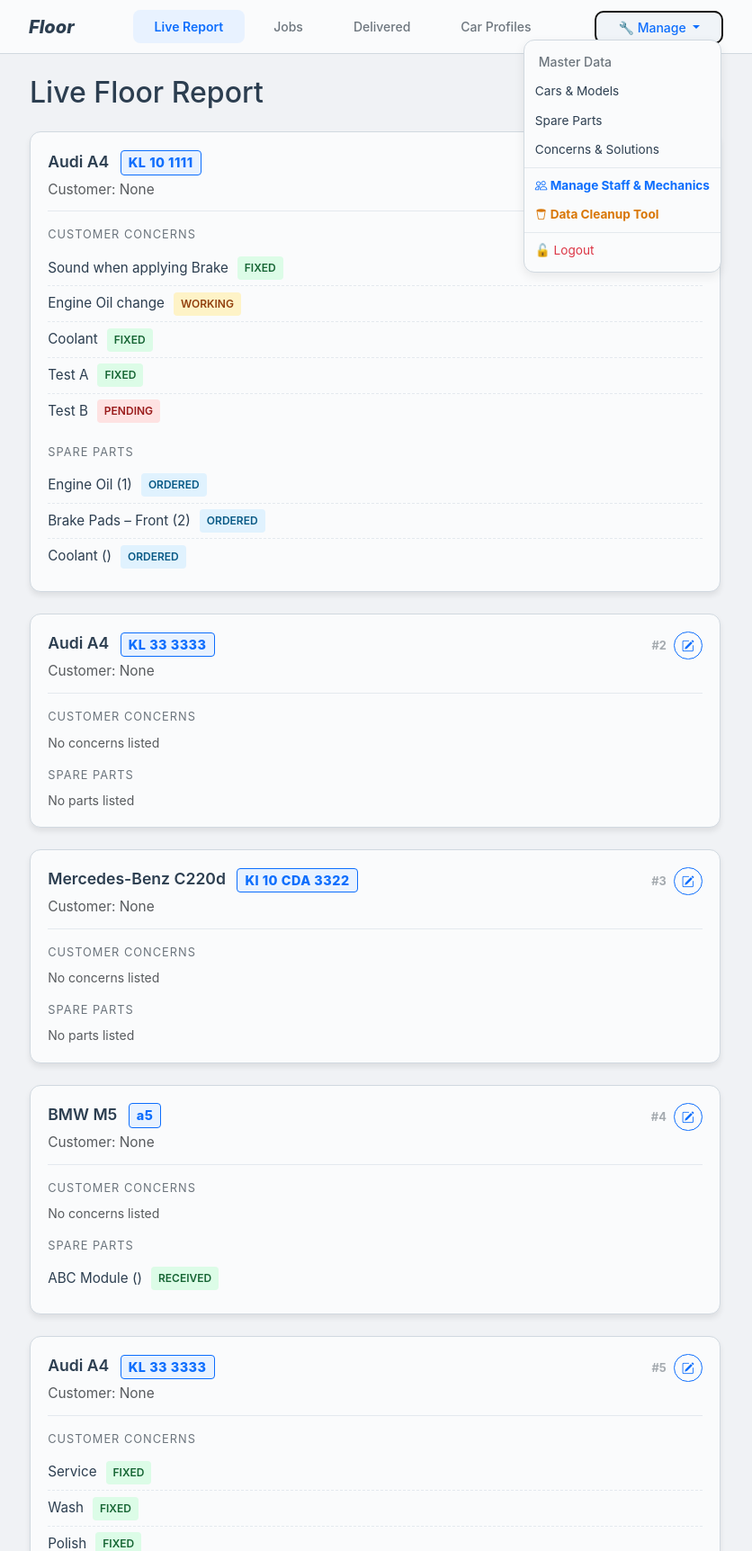
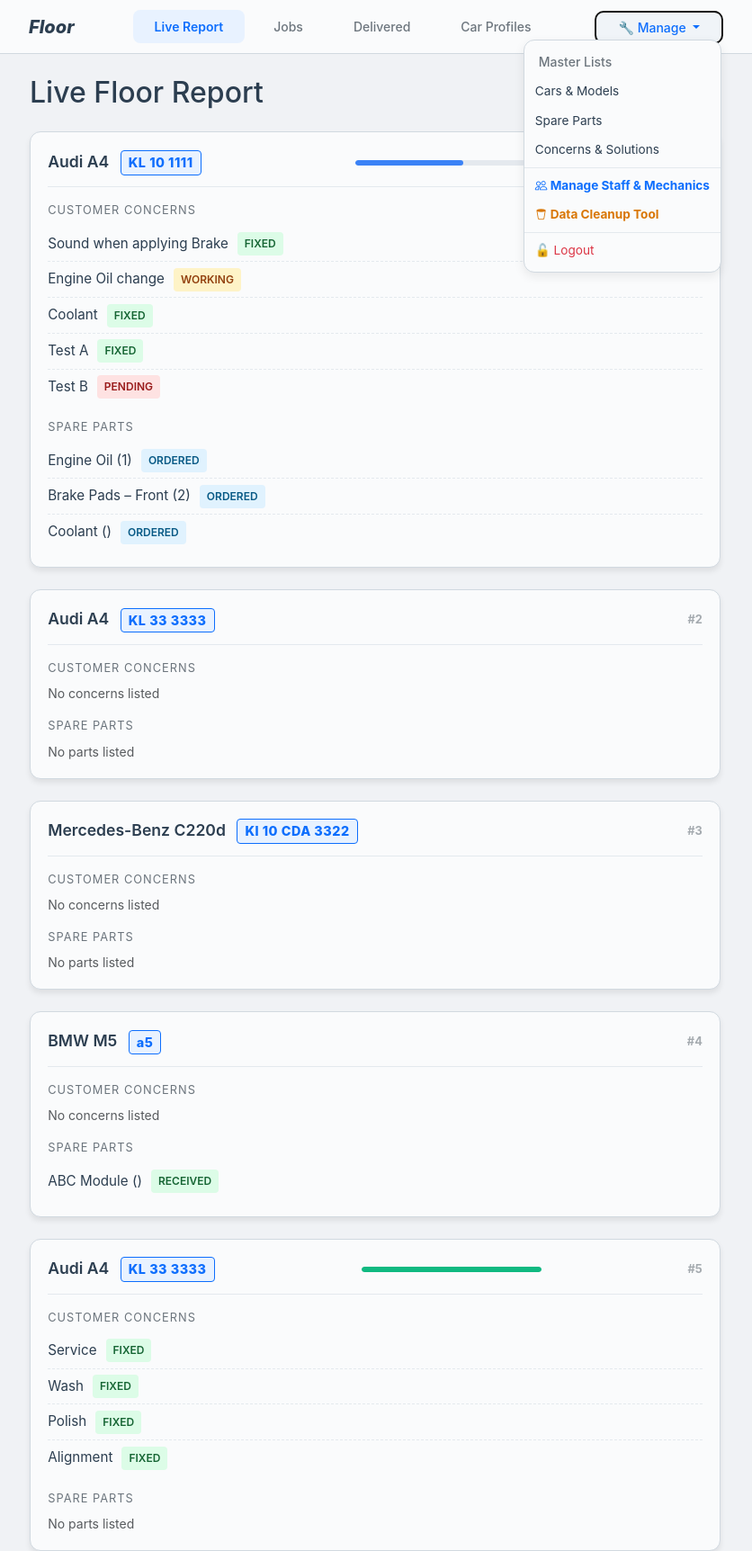
Before and after one commit to Irshaduu/formula-d-workshop, a Django app: page /jobcards/live-report/ in a window 1280 px wide, after a click on "🔧 Manage". Shown: the top 1724 px of the page at 90% size, without its empty margins (223-1059 px from the left). Run offline with Django 5.2, Linux system fonts and the light colour scheme; a user stored in the database is signed in; data comes from the database, SQL or seed files in the repository; both versions use the stored data as it was after the commit.

Commit message:
29th commit: Finalized Live Floor Report UI and Renamed Study/Master Data to Master Lists

```diff
--- a/workshop/templates/workshop/base.html
+++ b/workshop/templates/workshop/base.html
@@ -280,16 +280,16 @@
                 {% endif %}
             </div>
 
-            <!-- Right: Manage/Study Dropdown -->
+            <!-- Right: Manage/Master Lists Dropdown -->
             {% if request.user|has_group:"Owner" or request.user.is_superuser %}
             <div class="dropdown">
-                <a class="nav-link-custom dropdown-toggle {% if 'study' in request.path or 'brand' in request.path or 'spare' in request.path or 'concern' in request.path %}active{% endif %}"
+                <a class="nav-link-custom dropdown-toggle {% if 'master-lists' in request.path or 'brand' in request.path or 'spare' in request.path or 'concern' in request.path %}active{% endif %}"
                     href="#" role="button" data-bs-toggle="dropdown" aria-expanded="false">
                     🔧 Manage
                 </a>
                 <ul class="dropdown-menu dropdown-menu-end dropdown-menu-custom">
                     <li>
-                        <h6 class="dropdown-header">Master Data</h6>
+                        <h6 class="dropdown-header">Master Lists</h6>
                     </li>
                     <li><a class="dropdown-item" href="{% url 'brand_list' %}">Cars & Models</a></li>
                     <li><a class="dropdown-item" href="{% url 'spare_list' %}">Spare Parts</a></li>
@@ -383,7 +383,7 @@
 
                 {% if request.user|has_group:"Owner" or request.user.is_superuser %}
                 <li>
-                    <h6 class="dropdown-header">Master Data</h6>
+                    <h6 class="dropdown-header">Master Lists</h6>
                 </li>
                 <li><a class="dropdown-item" href="{% url 'brand_list' %}">Cars & Models</a></li>
                 <li><a class="dropdown-item" href="{% url 'spare_list' %}">Spare Parts</a></li>
--- a/workshop/templates/workshop/jobcard/live_report.html
+++ b/workshop/templates/workshop/jobcard/live_report.html
@@ -12,6 +12,13 @@
         margin-bottom: 1.5rem;
         box-shadow: 0 4px 6px var(--color-shadow);
         position: relative;
+        transition: transform 0.2s ease, box-shadow 0.2s ease;
+        cursor: pointer;
+    }
+    .live-card:hover {
+        transform: translateY(-4px);
+        box-shadow: 0 8px 15px var(--color-shadow);
+        border-color: var(--color-primary);
     }
     .card-number {
         font-size: 0.8rem;
@@ -78,6 +85,47 @@
     .item-text {
         font-size: 0.95rem;
     }
+
+    /* Progress Bar Line */
+    .progress-container {
+        flex-grow: 1;
+        margin: 0 20px;
+        align-self: center;
+        max-width: 200px; /* Limit width in middle for desktop */
+    }
+
+    @media (max-width: 768px) {
+        .car-header {
+            flex-wrap: wrap; /* Allow wrapping for mobile to handle long names */
+        }
+        .progress-container {
+            order: 3; /* Push bar to second row in header */
+            width: 100%; /* Take full width on mobile */
+            max-width: none;
+            margin: 12px 0 0 0;
+            display: block !important; /* Ensure visibility */
+        }
+        .car-info { order: 1; min-width: 0; } /* min-width allows shrinking if needed */
+        .header-actions { order: 2; }
+    }
+
+    .progress-bar-bg {
+        height: 6px; /* Slightly thicker for better visibility */
+        background: var(--color-border-light);
+        border-radius: 10px;
+        overflow: hidden;
+        width: 100%;
+    }
+    .progress-bar-fill {
+        height: 100%;
+        transition: width 0.6s ease;
+        border-radius: 10px;
+    }
+
+    /* Dynamic Colors */
+    .progress-blue { background: #3b82f6; }
+    .progress-orange { background: #f59e0b; }
+    .progress-green { background: #10b981; }
 </style>
 {% endblock %}
 
@@ -90,22 +138,35 @@
 {% if active_jobs %}
     <div class="live-list">
         {% for job in active_jobs %}
+        <a href="{% url 'jobcard_edit' job.pk %}" class="text-decoration-none text-reset">
             <div class="live-card">
                 <div class="car-header">
                     <div class="car-info">
                         <span class="me-2">{{ job.brand_name }} {{ job.model_name }}</span>
                         <span class="reg-tag">{{ job.registration_number }}</span>
-                    <div class="text-muted mt-1 small" style="font-weight: 400;">Customer: {{ job.customer_name }}</div>
                     </div>
-                <!-- RIGHT SIDE: Number + Edit -->
-                <div class="d-flex align-items-center gap-2">
-                    <span class="card-number m-0">#{{ forloop.counter }}</span>
-                    <a href="{% url 'jobcard_edit' job.pk %}" class="btn btn-outline-primary btn-sm rounded-pill" title="Edit Job Card">
-                        <i class="bi bi-pencil-square"></i>
-                    </a>
+
+                    <!-- SIMPLE PROGRESS LINE -->
+                    {% if job.concerns.exists %}
+                    {% with percent=job.get_completion_percentage %}
+                    <div class="progress-container">
+                        <div class="progress-bar-bg">
+                            <div class="progress-bar-fill
+                                {% if percent == 100 %}progress-green
+                                {% elif percent >= 50 %}progress-blue
+                                {% else %}progress-orange{% endif %}"
+                                style="width: {{ percent }}%;">
                             </div>
                         </div>
+                    </div>
+                    {% endwith %}
+                    {% endif %}
 
+                    <!-- RIGHT SIDE: Number -->
+                    <div class="header-actions">
+                        <span class="card-number m-0">#{{ forloop.counter }}</span>
+                    </div>
+                </div>
             <!-- CONCERNS -->
             <div class="mb-3">
                 <div class="section-title">Customer Concerns</div>
@@ -142,6 +203,7 @@
                 {% endfor %}
             </div>
             </div>
+        </a>
         {% endfor %}
     </div>
 {% else %}
--- a/workshop/templates/workshop/manage/data_cleanup.html
+++ b/workshop/templates/workshop/manage/data_cleanup.html
@@ -7,7 +7,7 @@
 
     <h4 class="fw-bold mb-1"><i class="bi bi-trash2"></i> Data Cleanup Tool</h4>
     <p class="text-muted small mb-4">
-        Review autocomplete master data. Delete typos or rename entries to merge duplicates.
+        Review autocomplete master lists. Delete typos or rename entries to merge duplicates.
         <strong>Renaming updates all existing job cards automatically.</strong>
     </p>
 
--- a/workshop/templates/workshop/study/study_home.html
+++ b/workshop/templates/workshop/master_lists/master_lists_home.html
@@ -1,12 +1,12 @@
 {% extends 'workshop/templates/base.html' %}
 
-{% block title %}Study{% endblock %}
+{% block title %}Master Lists{% endblock %}
 
 {% block content %}
 <div class="row mb-5">
     <div class="col-12 text-center">
-        <h3 class="mb-2 text-primary fw-bold">Workshop Knowledge</h3>
-        <p class="text-secondary small">Manage your master data and solutions</p>
+        <h3 class="mb-2 text-primary fw-bold">Master Lists</h3>
+        <p class="text-secondary small">Manage your foundational lists and solutions</p>
     </div>
 </div>
 
--- a/workshop/urls.py
+++ b/workshop/urls.py
@@ -32,29 +32,29 @@ urlpatterns = [
     path('jobcards/<int:pk>/update-bill/', views.update_bill_status, name='update_bill_status'),
 
     # ------------------
-    # SECTION 3: STUDY (Master Data)
+    # SECTION 3: MASTER LISTS
     # ------------------
-    path('study/', views.study_home, name='study_home'),
+    path('master-lists/', views.master_lists_home, name='master_lists_home'),
 
     # 3A. Cars (Brand -> Models Drilldown)
-    path('study/brands/', views.brand_list, name='brand_list'),
-    path('study/brands/add/', views.brand_create, name='brand_add'),
-    path('study/brands/<int:brand_id>/models/', views.brand_model_list, name='brand_model_list'),
+    path('master-lists/brands/', views.brand_list, name='brand_list'),
+    path('master-lists/brands/add/', views.brand_create, name='brand_add'),
+    path('master-lists/brands/<int:brand_id>/models/', views.brand_model_list, name='brand_model_list'),
 
     # Model Management
-    path('study/models/add/', views.model_create, name='model_add_generic'), # Fallback
-    path('study/brands/<int:brand_id>/models/add/', views.model_create, name='model_add'), # Context aware
-    path('study/models/<int:pk>/edit/', views.model_edit, name='model_edit'),
+    path('master-lists/models/add/', views.model_create, name='model_add_generic'), # Fallback
+    path('master-lists/brands/<int:brand_id>/models/add/', views.model_create, name='model_add'), # Context aware
+    path('master-lists/models/<int:pk>/edit/', views.model_edit, name='model_edit'),
 
     # 3B. Spares
-    path('study/spares/', views.spare_list, name='spare_list'),
-    path('study/spares/add/', views.spare_create, name='spare_add'),
-    path('study/spares/<int:pk>/edit/', views.spare_edit, name='spare_edit'),
+    path('master-lists/spares/', views.spare_list, name='spare_list'),
+    path('master-lists/spares/add/', views.spare_create, name='spare_add'),
+    path('master-lists/spares/<int:pk>/edit/', views.spare_edit, name='spare_edit'),
 
     # 3C. Concerns & Solutions
-    path('study/concerns/', views.concern_list, name='concern_list'),
-    path('study/concerns/add/', views.concern_create, name='concern_add'),
-    path('study/concerns/<int:pk>/edit/', views.concern_edit, name='concern_edit'),
+    path('master-lists/concerns/', views.concern_list, name='concern_list'),
+    path('master-lists/concerns/add/', views.concern_create, name='concern_add'),
+    path('master-lists/concerns/<int:pk>/edit/', views.concern_edit, name='concern_edit'),
 
     # ------------------
     # API: AUTOCOMPLETE
--- a/workshop/views.py
+++ b/workshop/views.py
@@ -95,7 +95,7 @@ def jobcard_create(request):
                     spare_formset = JobCardSpareFormSet(request.POST, prefix='spares')
                     labour_formset = JobCardLabourFormSet(request.POST, prefix='labours')
 
-                    # Fetch master data for datalists
+                    # Fetch master lists for datalists
                     brands = CarBrand.objects.all()
                     models = CarModel.objects.all()
                     spares = SparePart.objects.all()
@@ -133,14 +133,14 @@ def jobcard_create(request):
                 saved_spares = spare_formset.save()
                 labour_formset.save()
 
-                # Auto-learn: Add new concerns to master data
+                # Auto-learn: Add new concerns to master lists
                 for concern in saved_concerns:
                     if concern.concern_text and concern.concern_text.strip():
                         ConcernSolution.objects.get_or_create(
                             concern=concern.concern_text.strip()
                         )
 
-                # Auto-learn: Add new spare parts to master data
+                # Auto-learn: Add new spare parts to master lists
                 for spare in saved_spares:
                     if spare.spare_part_name and spare.spare_part_name.strip():
                         SparePart.objects.get_or_create(
@@ -217,14 +217,14 @@ def jobcard_edit(request, pk):
             saved_spares = spare_formset.save()
             labour_formset.save()
 
-            # Auto-learn: Add new concerns to master data
+            # Auto-learn: Add new concerns to master lists
             for concern in saved_concerns:
                 if concern.concern_text and concern.concern_text.strip():
                     ConcernSolution.objects.get_or_create(
                         concern=concern.concern_text.strip()
                     )
 
-            # Auto-learn: Add new spare parts to master data
+            # Auto-learn: Add new spare parts to master lists
             for spare in saved_spares:
                 if spare.spare_part_name and spare.spare_part_name.strip():
                     SparePart.objects.get_or_create(
@@ -354,15 +354,13 @@ def toggle_hold(request, pk):
 
 
 # =============================================================================
-# 2. STUDY SECTION (CARS, SPARES, CONCERNS)
+# 2. MASTER LISTS (CARS, SPARES, CONCERNS)
 # =============================================================================
 
 @office_required
-def study_home(request):
-    """Landing page for Study section (optional, mostly accessed via dropdown)."""
-    return render(request, 'workshop/study/study_home.html')
-
-    return render(request, 'workshop/study/study_home.html')
+def master_lists_home(request):
+    """Landing page for Master Lists section (optional, mostly accessed via dropdown)."""
+    return render(request, 'workshop/master_lists/master_lists_home.html')
 
 # --- CARS (Brands & Models) ---
 
@@ -370,7 +368,7 @@ def study_home(request):
 def brand_list(request):
     """Grid of Car Brands"""
     brands = CarBrand.objects.all()
-    return render(request, 'workshop/study/brand_list.html', {'brands': brands})
+    return render(request, 'workshop/master_lists/brand_list.html', {'brands': brands})
 
 @office_required
 def brand_create(request):
@@ -378,7 +376,7 @@ def brand_create(request):
     if form.is_valid():
         form.save()
         return redirect('brand_list')
-    return render(request, 'workshop/study/brand_form.html', {'form': form, 'title': 'Add Brand'})
+    return render(request, 'workshop/master_lists/brand_form.html', {'form': form, 'title': 'Add Brand'})
 
 @office_required
 def brand_model_list(request, brand_id):
@@ -388,7 +386,7 @@ def brand_model_list(request, brand_id):
     """
     brand = get_object_or_404(CarBrand, pk=brand_id)
     models = brand.models.all()
-    return render(request, 'workshop/study/model_list.html', {'brand': brand, 'models': models})
+    return render(request, 'workshop/master_lists/model_list.html', {'brand': brand, 'models': models})
 
 @office_required
 def model_create(request, brand_id=None):
@@ -407,7 +405,7 @@ def model_create(request, brand_id=None):
         # Redirect back to the brand model list
         return redirect('brand_model_list', brand_id=model.brand.id)
 
-    return render(request, 'workshop/study/model_form.html', {'form': form, 'title': 'Add Model'})
+    return render(request, 'workshop/master_lists/model_form.html', {'form': form, 'title': 'Add Model'})
 
 @office_required
 def model_edit(request, pk):
@@ -416,14 +414,14 @@ def model_edit(request, pk):
     if form.is_valid():
         form.save()
         return redirect('brand_model_list', brand_id=model.brand.id)
-    return render(request, 'workshop/study/model_form.html', {'form': form, 'title': 'Edit Model'})
+    return render(request, 'workshop/master_lists/model_form.html', {'form': form, 'title': 'Edit Model'})
 
 # --- SPARE PARTS ---
 
 @office_required
 def spare_list(request):
     spares = SparePart.objects.all()
-    return render(request, 'workshop/study/spare_list.html', {'spares': spares})
+    return render(request, 'workshop/master_lists/spare_list.html', {'spares': spares})
 
 @office_required
 def spare_create(request):
@@ -431,7 +429,7 @@ def spare_create(request):
     if form.is_valid():
         form.save()
         return redirect('spare_list')
-    return render(request, 'workshop/study/spare_form.html', {'form': form, 'title': 'Add Spare'})
+    return render(request, 'workshop/master_lists/spare_form.html', {'form': form, 'title': 'Add Spare'})
 
 @office_required
 def spare_edit(request, pk):
@@ -440,14 +438,14 @@ def spare_edit(request, pk):
     if form.is_valid():
         form.save()
         return redirect('spare_list')
-    return render(request, 'workshop/study/spare_form.html', {'form': form, 'title': 'Edit Spare'})
+    return render(request, 'workshop/master_lists/spare_form.html', {'form': form, 'title': 'Edit Spare'})
 
 # --- CONCERNS & SOLUTIONS ---
 
 @office_required
 def concern_list(request):
     concerns = ConcernSolution.objects.all()
-    return render(request, 'workshop/study/concern_list.html', {'concerns': concerns})
+    return render(request, 'workshop/master_lists/concern_list.html', {'concerns': concerns})
 
 @office_required
 def concern_create(request):
@@ -455,7 +453,7 @@ def concern_create(request):
     if form.is_valid():
         form.save()
         return redirect('concern_list')
-    return render(request, 'workshop/study/concern_form.html', {'form': form, 'title': 'Add Solution'})
+    return render(request, 'workshop/master_lists/concern_form.html', {'form': form, 'title': 'Add Solution'})
 
 @staff_required
 def concern_edit(request, pk):
@@ -464,7 +462,7 @@ def concern_edit(request, pk):
     if form.is_valid():
         form.save()
         return redirect('concern_list')
-    return render(request, 'workshop/study/concern_form.html', {'form': form, 'title': 'Edit Solution'})
+    return render(request, 'workshop/master_lists/concern_form.html', {'form': form, 'title': 'Edit Solution'})
 
 
 # =============================================================================
```
Also changed, not shown: workshop/models.py (+14 -2 lines), db.sqlite3, workshop/templates/workshop/master_lists/brand_confirm_delete.html (renamed from workshop/templates/workshop/study/brand_confirm_delete.html), workshop/templates/workshop/master_lists/brand_form.html (renamed from workshop/templates/workshop/study/brand_form.html), workshop/templates/workshop/master_lists/brand_list.html (renamed from workshop/templates/workshop/study/brand_list.html), workshop/templates/workshop/master_lists/concern_confirm_delete.html (renamed from workshop/templates/workshop/study/concern_confirm_delete.html), workshop/templates/workshop/master_lists/concern_form.html (renamed from workshop/templates/workshop/study/concern_form.html), workshop/templates/workshop/master_lists/concern_list.html (renamed from workshop/templates/workshop/study/concern_list.html), workshop/templates/workshop/master_lists/model_confirm_delete.html (renamed from workshop/templates/workshop/study/model_confirm_delete.html), workshop/templates/workshop/master_lists/model_form.html (renamed from workshop/templates/workshop/study/model_form.html), workshop/templates/workshop/master_lists/model_list.html (renamed from workshop/templates/workshop/study/model_list.html), workshop/templates/workshop/master_lists/spare_confirm_delete.html (renamed from workshop/templates/workshop/study/spare_confirm_delete.html), workshop/templates/workshop/master_lists/spare_form.html (renamed from workshop/templates/workshop/study/spare_form.html), workshop/templates/workshop/master_lists/spare_list.html (renamed from workshop/templates/workshop/study/spare_list.html). Lines whose indentation alone changed are shown as unchanged.
